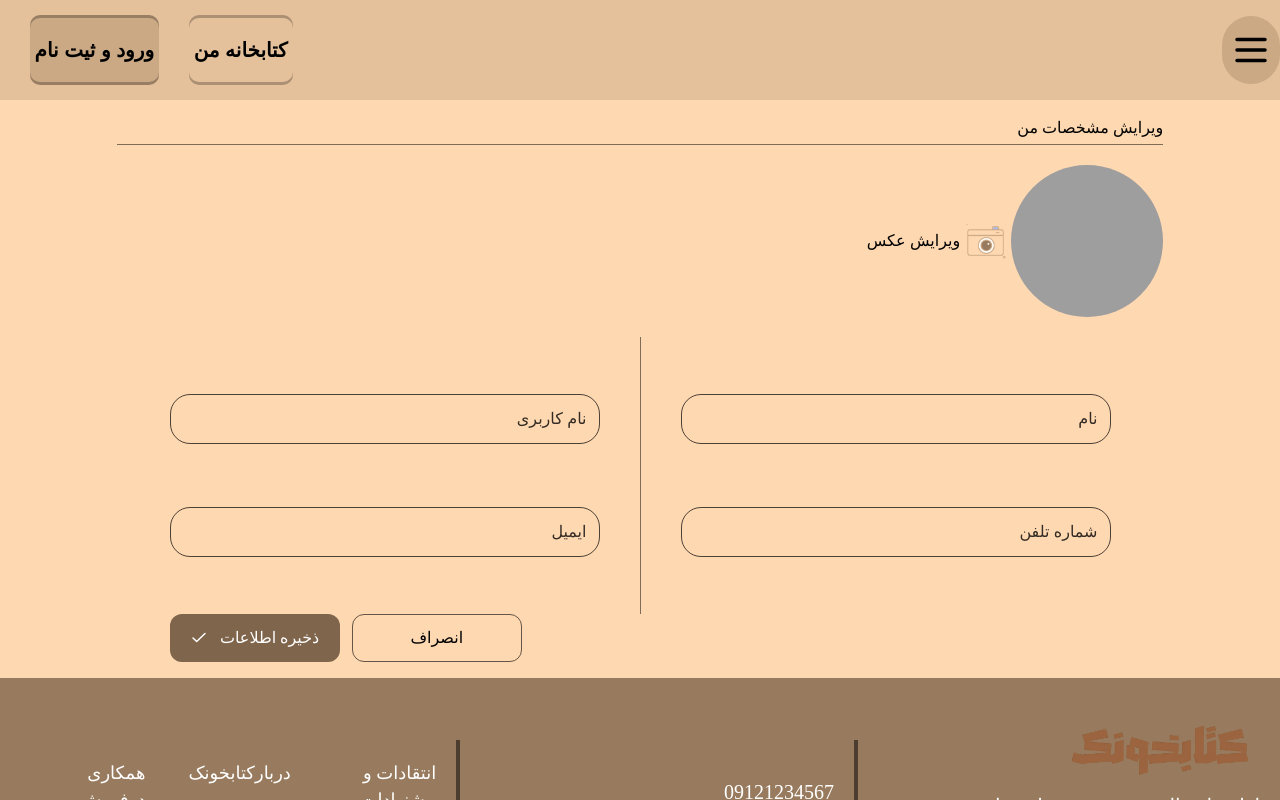
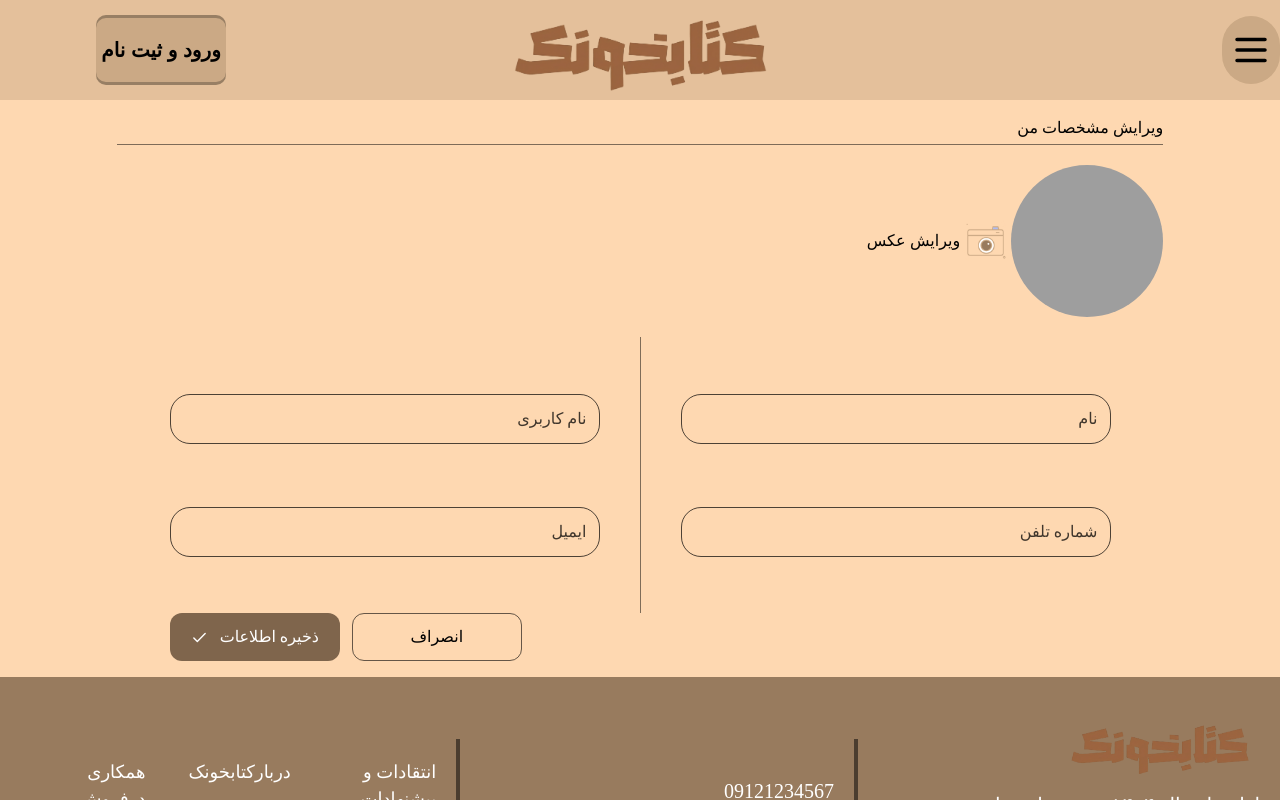
Before and after one commit to SYasinKhatampoori/ketabKhoonak_main, a Nuxt app in the folder KetabKhoonak_Main/: page /profile in a window 1280 px wide. Shown: the top 800 px of the page. Built offline with nearby package versions, Linux system fonts and the light colour scheme; grey boxes are pictures that could not be loaded; a web font is replaced by a local one.

Commit message:
edit profile

```diff
--- a/KetabKhoonak_Main/layouts/default.vue
+++ b/KetabKhoonak_Main/layouts/default.vue
@@ -11,13 +11,11 @@
       <img class="w-[42px] h-[42px]" src="../assets/icons/menu-svgrepo-com.svg" alt="">
     </div>
 
+    <img src=".././assets/icons/logo.png" class="absolute w-[283px]">
+
     <!--    buttons-->
 
     <div class="flex justify-evenly items-center w-[379px]">
-        <button class="font-peyda font-bold text-[20px]
-      bg-[#E4C09B]  py-[20px] px-[5px] rounded-[10px]
-        shadow-[inset_0_3px_0_0_#00000040,inset_0_-3px_0_0_#00000040]
-        outline-none">کتابخانه من</button>
       <nuxt-link to="/account/login">
         <button class="font-peyda font-bold text-[20px]
         bg-[#CBA985] py-[20px] px-[5px] rounded-[10px]
--- a/KetabKhoonak_Main/pages/profile.vue
+++ b/KetabKhoonak_Main/pages/profile.vue
@@ -6,6 +6,22 @@ definePageMeta({
 useHead({
   title: `کتابخونک | ${route.meta.title as String}`,
 })
+
+const name = ref('')
+const phone = ref('')
+const username = ref('')
+const email = ref('')
+
+const edit = ref(false) // پیش‌فرض false
+
+watch([name, phone, username, email], () => {
+  edit.value =
+      name.value.trim() !== '' &&
+      phone.value.trim() !== '' &&
+      username.value.trim() !== '' &&
+      email.value.trim() !== ''
+})
+
 </script>
 
 <template>
@@ -23,27 +39,42 @@ useHead({
     <form action="/" class="flex items-center justify-start w-[1046.5px] flex-col relative">
       <div class="flex flex-row justify-between items-center">
         <div class="flex justify-evenly items-center flex-col gap-y-[63px]">
-          <input placeholder="نام" type="text" class="w-[430px] p-[12px] border border-[#000000B2] bg-transparent rounded-[20px] outline-none placeholder:font-peyda placeholder:font-medium placeholder:text-black placeholder:opacity-80">
-          <input placeholder="شماره تلفن" type="text" class="w-[430px] p-[12px] border border-[#000000B2] bg-transparent rounded-[20px] outline-none placeholder:font-peyda placeholder:font-medium placeholder:text-black placeholder:opacity-80">
+          <input v-model="name" placeholder="نام" type="text"
+                 class="w-[430px] p-[12px] border border-[#000000B2] bg-transparent rounded-[20px] outline-none placeholder:text-black placeholder:opacity-75" />
+
+          <input v-model="phone" placeholder="شماره تلفن" type="text"
+                 class="w-[430px] p-[12px] border border-[#000000B2] bg-transparent rounded-[20px] outline-none placeholder:text-black placeholder:opacity-75" />
         </div>
+
         <div class="mx-10 flex justify-center items-center">
-          <span class="h-[276.64801025390625px] w-[1px] bg-[#00000080] "></span>
+          <span class="h-[276px] w-[1px] bg-[#00000080]"></span>
         </div>
+
         <div class="flex justify-evenly items-center flex-col gap-y-[63px]">
-          <input placeholder="نام کاربری" type="text" class="w-[430px] p-[12px] border border-[#000000B2] bg-transparent rounded-[20px] outline-none placeholder:font-peyda placeholder:font-medium placeholder:text-black placeholder:opacity-80">
-          <input placeholder="ایمیل" type="text" class="w-[430px] p-[12px] border border-[#000000B2] bg-transparent rounded-[20px] outline-none placeholder:font-peyda placeholder:font-medium placeholder:text-black placeholder:opacity-80">
+          <input v-model="username" placeholder="نام کاربری" type="text"
+                 class="w-[430px] p-[12px] border border-[#000000B2] bg-transparent rounded-[20px] outline-none placeholder:text-black placeholder:opacity-75" />
+
+          <input v-model="email" placeholder="ایمیل" type="text"
+                 class="w-[430px] p-[12px] border border-[#000000B2] bg-transparent rounded-[20px] outline-none placeholder:text-black placeholder:opacity-75" />
         </div>
       </div>
 
       <div class="flex justify-end items-center flex-row gap-x-3 w-[940.5px]">
-        <button class="w-[170px]  h-[48px] py-[8px] px[16px] bg-transparent border border-[#00000099] rounded-[12px] flex items-center justify-center gap-3  text-black">
-          <span>انصراف</span>
+        <button
+            class="w-[170px] h-[48px] bg-transparent border border-[#00000099] rounded-[12px] flex items-center justify-center text-black placeholder:text-black placeholder:opacity-75">
+          انصراف
         </button>
-        <button class="w-[170px] h-[48px] py-[8px] px[16px] bg-[#7F654C] rounded-[12px] flex items-center justify-center gap-3  text-[#FFFFFF]">
+
+        <button
+            :class="edit ? 'bg-[#4C3B2A] text-white' : 'bg-[#7F654C] text-white'"
+            class="w-[170px] h-[48px] rounded-[12px] flex items-center justify-center gap-3 transition"
+            :disabled="!edit"
+        >
           <span>ذخیره اطلاعات</span>
-          <img src="../assets/icons/check.svg" class="w-[17.59000015258789px]">
+          <img src="../assets/icons/check.svg" class="w-[17px]" />
         </button>
       </div>
+
     </form>
   </div>
 </template>
```
